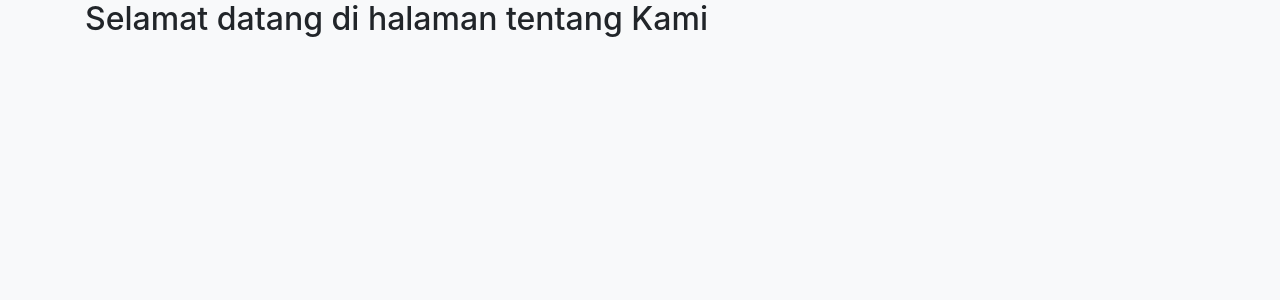
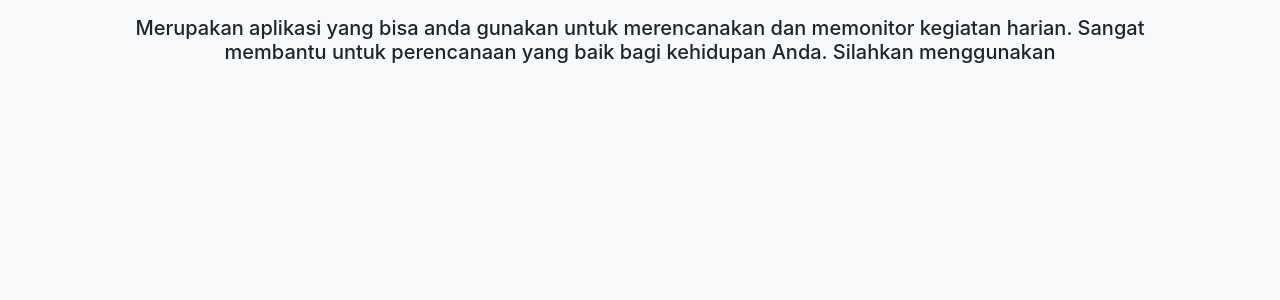
Before and after one commit to databy2019/taskmate_sqlite3, a Django app: page /about in a window 1280 px wide. Shown: the part 116-416 px from the top of the page. Run offline with Django 3.2, Linux system fonts and the light colour scheme; some libraries are stand-ins or nearby versions.

Commit message:
update aplikasi

```diff
--- a/todolist_app/templates/about.html
+++ b/todolist_app/templates/about.html
@@ -5,7 +5,7 @@
 {% endblock title %}
 
 {% block content %}
-  <div class="container">
-    <h2>{{ about_text }}</h2>
+  <div class="container mt-3">
+    <center><p class="h5 mt-3">{{ about_text }}</p></center>
   </div>
 {% endblock content %}
--- a/todolist_app/views.py
+++ b/todolist_app/views.py
@@ -84,13 +84,13 @@ def pending_task(request, task_id):
 
 def contact(request):
     context ={
-        'contact_text' : "Selamat di halaman kontak",
+        'contact_text' : "Selamat datang di halaman kontak",
     }
     return render(request, 'contact.html', context)
 
 def about(request):
     context ={
-        'about_text' : "Selamat datang di halaman tentang Kami",
+        'about_text' : "Merupakan aplikasi yang bisa anda gunakan untuk merencanakan dan memonitor kegiatan harian. Sangat membantu untuk perencanaan yang baik bagi kehidupan Anda. Silahkan menggunakan",
     }
     return render(request, 'about.html', context)
 
```
Also changed, not shown: todolist_app/templates/contact.html (+5 -2 lines).
